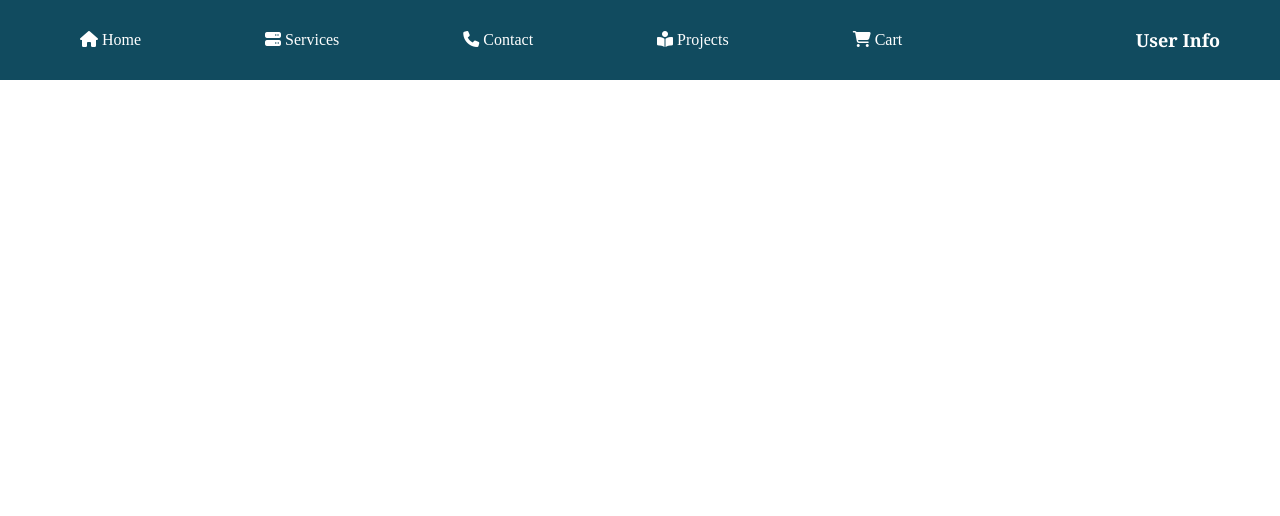
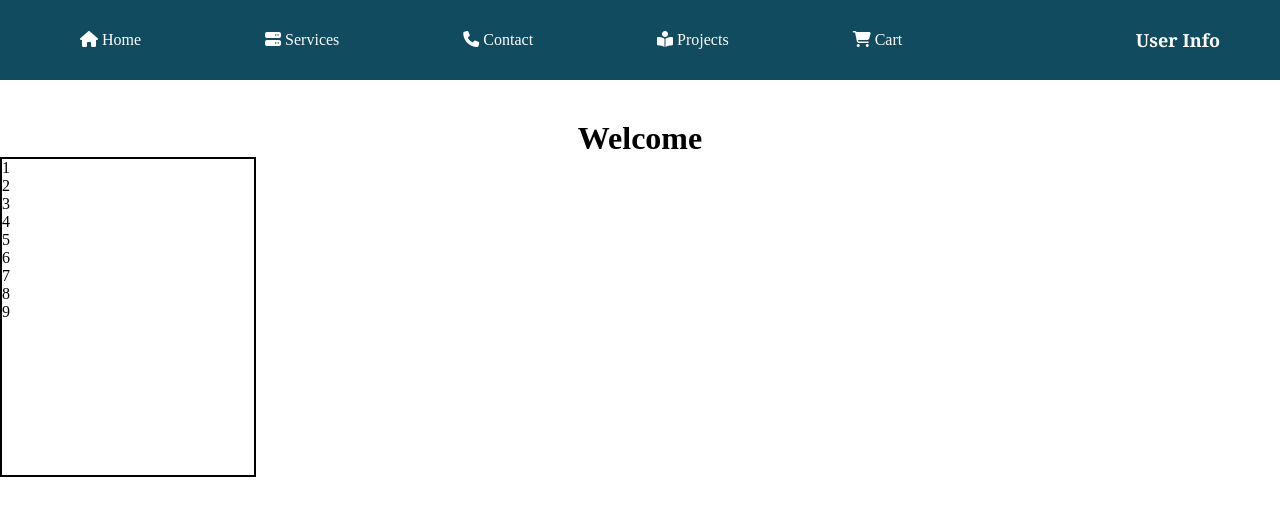
Before and after one commit to mantralay/modern_web, a plain HTML site: page index.html in a window 1280 px wide. Drawn offline with Linux system fonts and the light colour scheme.

Commit message:
working on body grid style

```diff
--- a/index.html
+++ b/index.html
@@ -20,6 +20,19 @@
         </ul>
     </nav>
 <body>
+    <h1 class="welcome">Welcome</h1>
+    <div class="grid-container">
+        <div class="grid-item">1</div>
+        <div class="grid-item">2</div>
+        <div class="grid-item">3</div>
+        <div class="grid-item">4</div>
+        <div class="grid-item">5</div>
+        <div class="grid-item">6</div>
+        <div class="grid-item">7</div>
+        <div class="grid-item">8</div>
+        <div class="grid-item">9</div>
+      </div>
+
 
     <script src="script.js"></script>
 </body>
--- a/styles.css
+++ b/styles.css
@@ -41,3 +41,18 @@ a{
     font-size: large;
     font-family: Cambria, Cochin, Georgia, Times, 'Times New Roman', serif;
 }
+.welcome{
+    display: flex;
+    align-items: center;
+    justify-content: center;
+    margin-top: 40px;
+
+}
+
+.grid-container{
+    border: 2px solid black;
+    left: 10%;
+    height: 40vh;
+    width: 20vw;
+
+}
```
